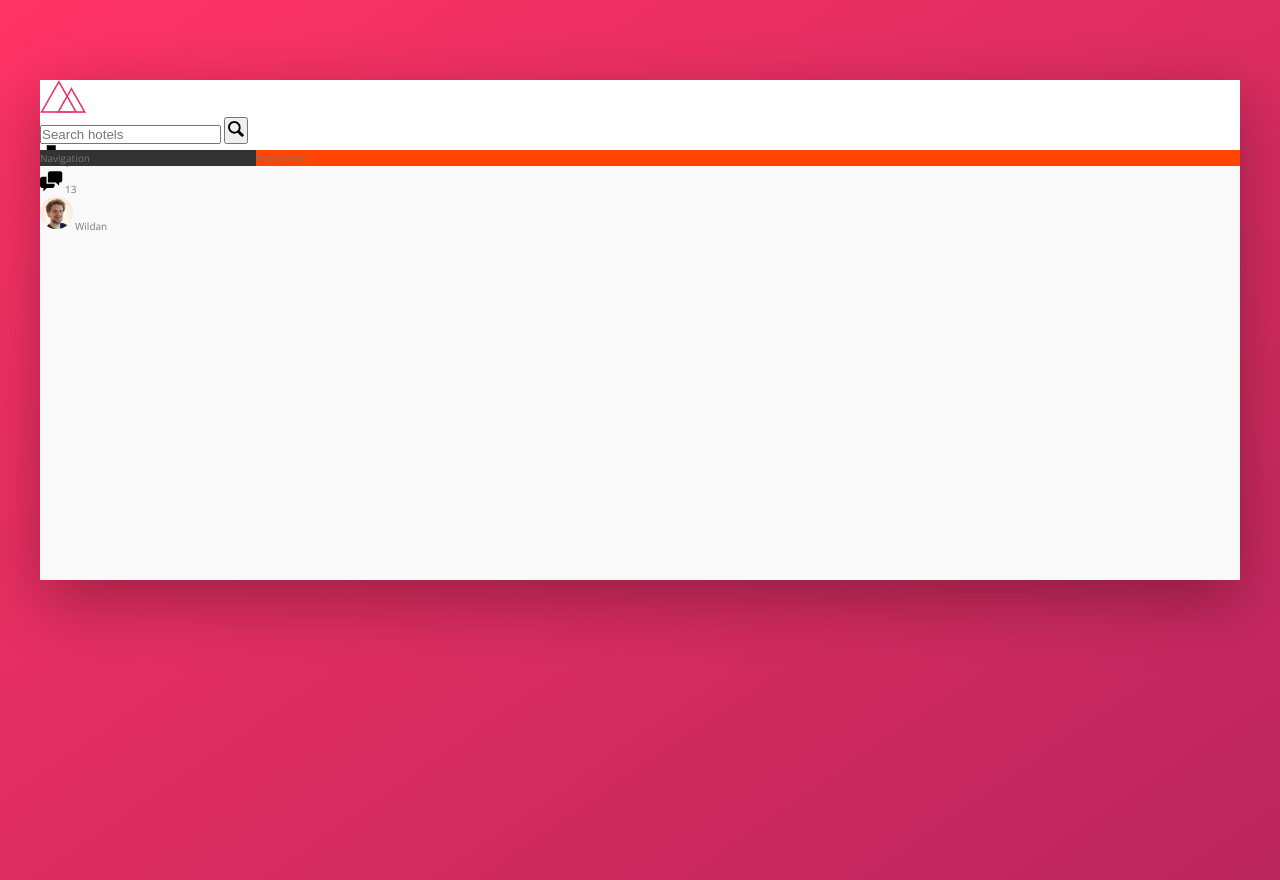
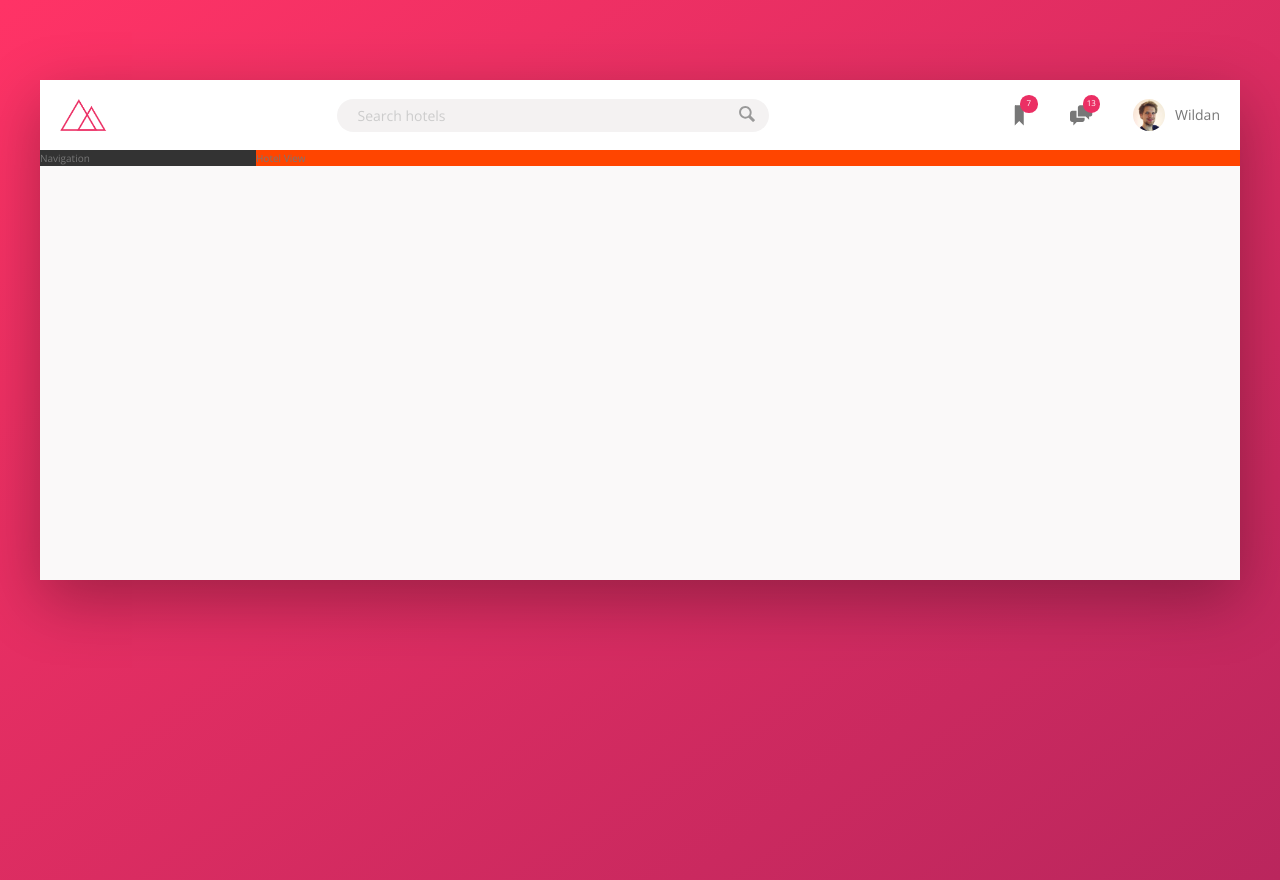
Before and after one commit to Akhmadwildan99/belajar-css-flex-box, a website: page index.html in a window 1280 px wide. Drawn offline with nearby package versions, Linux system fonts and the light colour scheme.

Commit message:
header completed

```diff
--- a/sass/_components.scss
+++ b/sass/_components.scss
@@ -2,6 +2,7 @@
 //////// LOGO
 .logo {
     height: 3.25rem;
+    margin-left: 2rem;
 }
 
 
@@ -10,18 +11,58 @@
 //////// SEARCH
 
 .search {
+    flex: 0 0 40%;
+
+    display: flex;
+    justify-content: center;
+    align-items: center;
 
     &__input {
+        font-size: inherit;
+        font-family: inherit;
+        color: inherit;
+        background-color: var(--color-grey-light-2);
+        border-radius: 100px;
+        border: none;
+        padding: .7rem 2rem;
+        width: 90%;
+        transition: all .2s;
+        margin-right: -3.25rem;
 
+        &:focus {
+            outline: none;
+            width: 100%;
+            background-color: var(--color-grey-light-3);
+
+        }
+
+        &::-webkit-input-placeholder {
+            font-weight: 100;
+            color: var(--color-grey-light-4);
+        }
+    }
+
+    &__input:focus +  &__button:focus {
+        background-color: var(--color-grey-light-3);
     }
 
     &__button  {
+        border: none;
+        background-color: var(--color-grey-light-2);
 
+        &:focus {
+            outline: none;
+        }
+
+        &:active {
+            transform: translateY(2px);
+        }
     }
 
     &__icon {
         height: 2rem;
         width: 2rem;
+        fill: var(--color-grey-dark-3);
     }
 }
 
@@ -29,26 +70,55 @@
 //////// NAVIGATION
 
 .user-nav {
+    align-self: stretch;
+
+
+    display: flex;
+    align-items: center;
+
+    & > * {
+        cursor: pointer;
+        padding: 0 2rem;
+        height: 100%;
+        display: flex;
+        align-items: center;
+    }
+
+    & > *:hover {
+        background-color: var(--color-grey-light-2);
+    }
 
     &__icon-box {
-
+        position: relative;
     }
 
     &__notification  {
+        font-size: .8rem;
+        width: 1.75rem;
+        height: 1.75rem;
+        border-radius: 50%;
+        background-color: var(--color-primary);
+        color: #fff;
+        position: absolute;
+        top: 1.5rem;
+        right: 1.25rem;
 
+        display: flex;
+        justify-content: center;
+        align-items: center;
     }
 
     &__icon {
         height: 2.25rem;
         width: 2.25rem;
+        fill: var(--color-grey-dark-2);
     }
 
     &__user-photo {
         height: 3.25rem;
         border-radius: 50%;
+        margin-right: 1rem;
     }
 
-    &__user-name {
 
-    }
 }
--- a/sass/_layout.scss
+++ b/sass/_layout.scss
@@ -8,9 +8,14 @@
 }
 
 .header {
+    font-size: 1.4rem;
     height: 7rem;
     background-color: #fff;
     border-bottom: var(--color-grey-light-2);
+
+    display: flex;
+    justify-content: space-between;
+    align-items: center;
 }
 
 .content {
```
Also changed, not shown: css/style.css.
